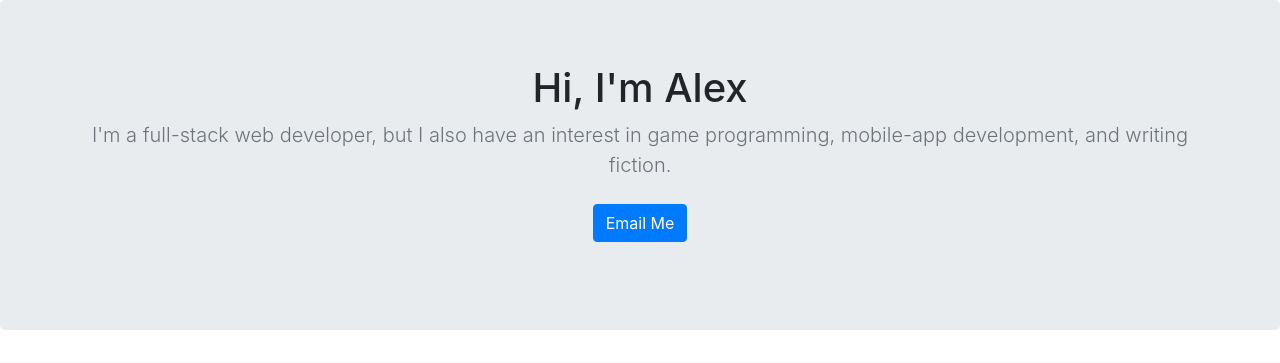
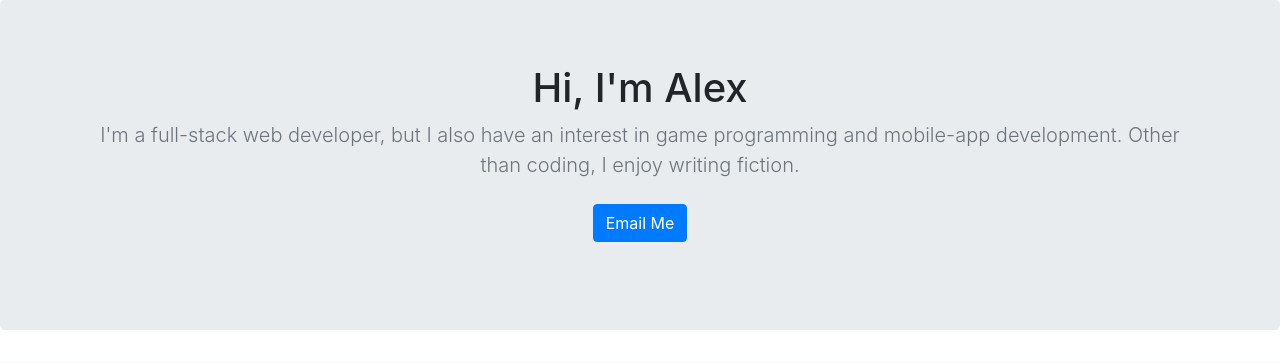
Before and after one commit to brno32/portfolio-site, a Django app: page / in a window 1280 px wide. Shown: the part 56-419 px from the top of the page. Run offline with Django 3.2, Linux system fonts and the light colour scheme; data comes from the database, SQL or seed files in the repository; some libraries are stand-ins or nearby versions.

Commit message:
finishes banner message

```diff
--- a/jobs/templates/jobs/home.html
+++ b/jobs/templates/jobs/home.html
@@ -46,7 +46,8 @@
           <h1 class="jumbotron-heading">Hi, I'm Alex</h1>
           <p class="lead text-muted">
             I'm a full-stack web developer, but I also have an interest in game
-            programming, mobile-app development, and writing fiction.
+            programming and mobile-app development. Other than coding, I enjoy
+            writing fiction.
           </p>
           <p>
             <a href="mailto:drozdster@gmail.com" class="btn btn-primary my-2">Email Me</a>
```
